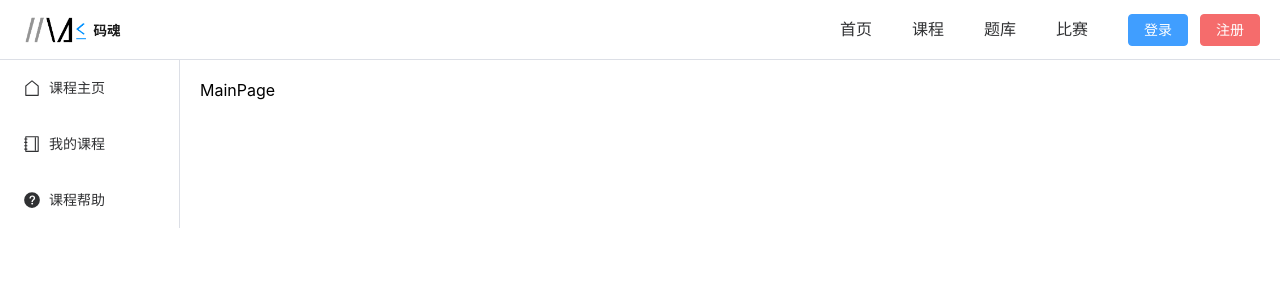
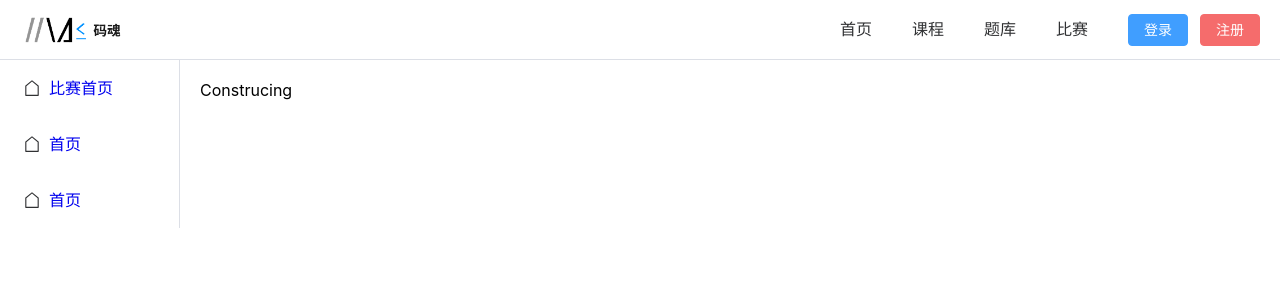
Before and after one commit to Just-Prog/MA-SOUL_Vue3, a Vue app: page /#/contest in a window 1280 px wide. Shown: the top 300 px of the page. Built offline with nearby package versions, Linux system fonts and the light colour scheme.

Commit message:
侧栏改造

```diff
--- a/src/App.vue
+++ b/src/App.vue
@@ -1,12 +1,13 @@
 <script setup>
-import { RouterLink, RouterView, useRouter } from 'vue-router'
+import { watch } from 'vue'
+import { RouterLink, RouterView, useRouter, useRoute, onBeforeRouteUpdate, onBeforeRouteLeave } from 'vue-router'
 // import NavBar from './components/NavBar.vue'
-const router = useRouter().options.routes
-console.log(router)
-const backMain = ()=>{
+const routers = useRouter().options.routes
+const route = useRoute();
+const isLogin = 0;
+function back2Main(){
   window.location = '/'
 }
-const isLogin = 0;
 </script>
 
 <template>
@@ -14,14 +15,14 @@ const isLogin = 0;
     <el-container>
       <el-header>
         <el-menu id="nav" mode="horizontal" :ellipsis="false">
-          <div class="nav_item ver_center" @click="backMain">
+          <div class="nav_item ver_center" @click='back2Main'>
             <img src='@/assets/logo_nav.png' height="40px"/>
           </div>
           <div style="flex-grow: 1 ;"/>
-          <template v-for="(item) in router" :key="item.meta.id">
+          <template v-for="(item) in routers" :key="item.meta.id">
             <el-menu-item :index="item.meta.id">
               <router-link :to="item.path">
-                {{item.meta.title}}
+                {{ item.meta.title }}
               </router-link>
             </el-menu-item>
           </template>
@@ -43,19 +44,15 @@ const isLogin = 0;
       <el-container id="MainLayout_content">
         <el-aside width="180px" id="sidebar">
           <el-scrollbar>
-            <el-menu>
-              <el-menu-item index="1-1">
-                <el-icon><House /></el-icon>
-                课程主页
-              </el-menu-item>
-              <el-menu-item index="1-2">
-                <el-icon><Notebook /></el-icon>
-                我的课程
-              </el-menu-item>
-              <el-menu-item index="1-3">
-                <el-icon><QuestionFilled /></el-icon>
-                课程帮助
-              </el-menu-item>
+            <el-menu id="sidebar_content">
+              <template v-for="(i) in route.meta.modules">
+                <el-menu-item :index="i.id">
+                  <el-icon>
+                    <component :is="i.icon"></component>
+                  </el-icon>
+                   <router-link :to="i.to">{{i.name}}</router-link>
+                </el-menu-item>
+              </template>
             </el-menu>
           </el-scrollbar>
         </el-aside>
--- a/src/components/NavBar.vue
+++ /dev/null
@@ -1,18 +0,0 @@
-<template>
-
-</template>
-
-<style scoped>
-
-</style>
-
-<script>
-    export default {
-        methods(){
-
-        },
-        data() {
-            return {};
-        },
-    };
-</script>
--- a/src/router/index.js
+++ b/src/router/index.js
@@ -1,44 +1,64 @@
-import { createRouter, createWebHistory } from 'vue-router'
+import { createRouter, createWebHashHistory } from "vue-router";
 
 const router = createRouter({
-  history: createWebHistory(import.meta.env.BASE_URL),
+  history: createWebHashHistory(import.meta.env.BASE_URL),
   routes: [
     {
       path: "/",
       name: "Main",
       component: () => import("../views/MainPage.vue"),
-      meta: { title: "首页", id: "0" },
+      meta: {
+        title: "首页",
+        id: "0",
+        modules: [
+          { name: "首页", icon: "House", id: "0-1", to: "/" },
+          { name: "首页2", icon: "Notebook", id: "0-2", to: "/" },
+          { name: "首页3", icon: "House", id: "0-3", to: "/" },
+        ],
+      },
     },
     {
       path: "/course",
       name: "Course",
       component: () => import("../views/CourseView.vue"),
-      meta: { title: "课程", id: "1" },
+      meta: {
+        title: "课程",
+        id: "1",
+        modules: [
+          { name: "课程首页", icon: "House", id: "1-1", to: "/" },
+          { name: "我的课程", icon: "Notebook", id: "1-2", to: "/" },
+          { name: "首页", icon: "House", id: "1-3", to: "/" },
+        ],
+      },
     },
     {
       path: "/practice",
       name: "Practice",
       component: () => import("../views/PracticeView.vue"),
-      meta: { title: "题库", id: "2" },
+      meta: {
+        title: "题库",
+        id: "2",
+        modules: [
+          { name: "首页", icon: "House", id: "2-1", to: "/" },
+          { name: "首页", icon: "Notebook", id: "2-2", to: "/" },
+          { name: "首页", icon: "House", id: "2-3", to: "/" },
+        ],
+      },
     },
     {
       path: "/contest",
       name: "Contest",
       component: () => import("../views/ContestView.vue"),
-      meta: { title: "比赛", id: "3" },
+      meta: {
+        title: "比赛",
+        id: "3",
+        modules: [
+          { name: "比赛首页", icon: "House", id: "3-1", to: "/" },
+          { name: "首页", icon: "House", id: "3-2", to: "/" },
+          { name: "首页", icon: "House", id: "3-3", to: "/" },
+        ],
+      },
     },
-    // {
-    //   path: "/community",
-    //   name: "讨论社区",
-    //   component: () => import("../views/CommunityView.vue"),
-    //   meta: { title: "讨论", id: "4" },
-    // },
-    // {
-    //   path: "/about",
-    //   name: "关于",
-    //   component: () => import("../views/AboutView.vue"),
-    //   meta: { title: "关于", id: "5" },
-    // },
   ],
 });
 
@@ -49,4 +69,5 @@ router.beforeEach((to,from,next)=>{
   next();
 })
 
+
 export default router
```
